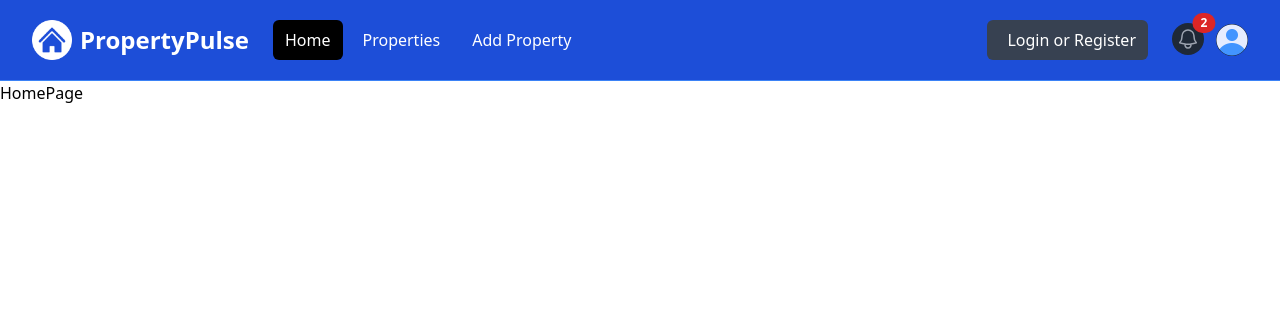
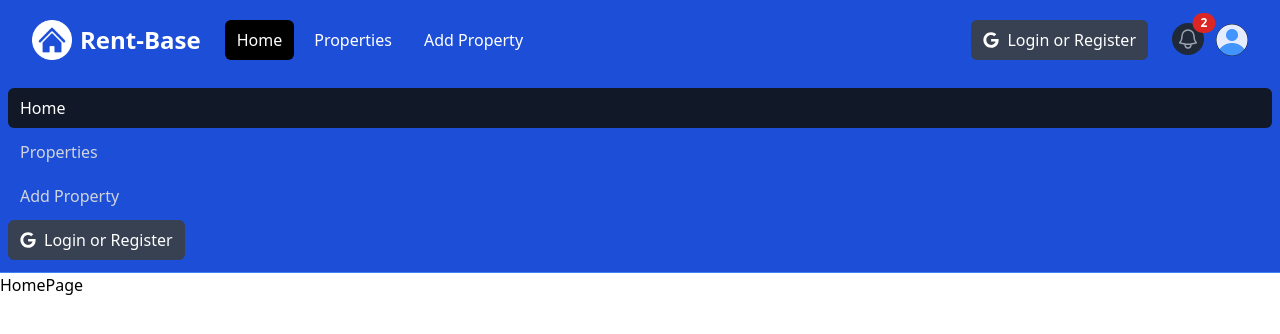
Before and after one commit to Zigmall/property-app, a Next.js app: page / in a window 1280 px wide. Shown: the top 334 px of the page. Built offline with nearby package versions, Linux system fonts and the light colour scheme.

Commit message:
feat: change all <a> tags on Link

```diff
--- a/components/Navbar.jsx
+++ b/components/Navbar.jsx
@@ -1,6 +1,8 @@
 import Image from 'next/image';
 import logo from '@/assets/images/logo-white.png';
 import profileDefault from '@/assets/images/profile.png';
+import Link from 'next/link';
+import { FaGoogle } from 'react-icons/fa';
 
 const Navbar = () => {
   return (
@@ -37,34 +39,34 @@ const Navbar = () => {
 
           <div className='flex flex-1 items-center justify-center md:items-stretch md:justify-start'>
             {/* <!-- Logo --> */}
-            <a className='flex flex-shrink-0 items-center' href='/index.html'>
+            <Link className='flex flex-shrink-0 items-center' href='/'>
               <Image className='h-10 w-auto' src={logo} alt='PropertyPulse' />
 
               <span className='hidden md:block text-white text-2xl font-bold ml-2'>
-                PropertyPulse
+                Rent-Base
               </span>
-            </a>
+            </Link>
             {/* <!-- Desktop Menu Hidden below md screens --> */}
             <div className='hidden md:ml-6 md:block'>
               <div className='flex space-x-2'>
-                <a
-                  href='/index.html'
+                <Link
+                  href='/'
                   className='text-white bg-black hover:bg-gray-900 hover:text-white rounded-md px-3 py-2'
                 >
                   Home
-                </a>
-                <a
-                  href='/properties.html'
+                </Link>
+                <Link
+                  href='/properties'
                   className='text-white hover:bg-gray-900 hover:text-white rounded-md px-3 py-2'
                 >
                   Properties
-                </a>
-                <a
-                  href='/add-property.html'
+                </Link>
+                <Link
+                  href='/properties/add'
                   className='text-white hover:bg-gray-900 hover:text-white rounded-md px-3 py-2'
                 >
                   Add Property
-                </a>
+                </Link>
               </div>
             </div>
           </div>
@@ -73,7 +75,7 @@ const Navbar = () => {
           <div className='hidden md:block md:ml-6'>
             <div className='flex items-center'>
               <button className='flex items-center text-white bg-gray-700 hover:bg-gray-900 hover:text-white rounded-md px-3 py-2'>
-                <i className='fa-brands fa-google text-white mr-2'></i>
+                <FaGoogle className='text-white mr-2' />
                 <span>Login or Register</span>
               </button>
             </div>
@@ -81,7 +83,7 @@ const Navbar = () => {
 
           {/* <!-- Right Side Menu (Logged In) --> */}
           <div className='absolute inset-y-0 right-0 flex items-center pr-2 md:static md:inset-auto md:ml-6 md:pr-0'>
-            <a href='messages.html' className='relative group'>
+            <Link href='/messages' className='relative group'>
               <button
                 type='button'
                 className='relative rounded-full bg-gray-800 p-1 text-gray-400 hover:text-white focus:outline-none focus:ring-2 focus:ring-white focus:ring-offset-2 focus:ring-offset-gray-800'
@@ -107,7 +109,7 @@ const Navbar = () => {
                 2
                 {/* <!-- Replace with the actual number of notifications --> */}
               </span>
-            </a>
+            </Link>
             {/* <!-- Profile dropdown button --> */}
             <div className='relative ml-3'>
               <div>
@@ -137,33 +139,32 @@ const Navbar = () => {
                 aria-labelledby='user-menu-button'
                 tabIndex='-1'
               >
-                <a
-                  href='/profile.html'
+                <Link
+                  href='/profile'
                   className='block px-4 py-2 text-sm text-gray-700'
                   role='menuitem'
                   tabIndex='-1'
                   id='user-menu-item-0'
                 >
                   Your Profile
-                </a>
-                <a
-                  href='saved-properties.html'
+                </Link>
+                <Link
+                  href='/properties/saved'
                   className='block px-4 py-2 text-sm text-gray-700'
                   role='menuitem'
                   tabIndex='-1'
                   id='user-menu-item-2'
                 >
                   Saved Properties
-                </a>
-                <a
-                  href='#'
+                </Link>
+                <button
                   className='block px-4 py-2 text-sm text-gray-700'
                   role='menuitem'
                   tabIndex='-1'
                   id='user-menu-item-2'
                 >
                   Sign Out
-                </a>
+                </button>
               </div>
             </div>
           </div>
@@ -171,28 +172,28 @@ const Navbar = () => {
       </div>
 
       {/* <!-- Mobile menu, show/hide based on menu state. --> */}
-      <div className='hidden' id='mobile-menu'>
+      <div className='' id='mobile-menu'>
         <div className='space-y-1 px-2 pb-3 pt-2'>
-          <a
-            href='/index.html'
+          <Link
+            href='/'
             className='bg-gray-900 text-white block rounded-md px-3 py-2 text-base font-medium'
           >
             Home
-          </a>
-          <a
-            href='/properties.html'
+          </Link>
+          <Link
+            href='/properties'
             className='text-gray-300 hover:bg-gray-700 hover:text-white block rounded-md px-3 py-2 text-base font-medium'
           >
             Properties
-          </a>
-          <a
-            href='/add-property.html'
+          </Link>
+          <Link
+            href='/properties/add'
             className='text-gray-300 hover:bg-gray-700 hover:text-white block rounded-md px-3 py-2 text-base font-medium'
           >
             Add Property
-          </a>
+          </Link>
           <button className='flex items-center text-white bg-gray-700 hover:bg-gray-900 hover:text-white rounded-md px-3 py-2 my-4'>
-            <i className='fa-brands fa-google mr-2'></i>
+            <FaGoogle className='text-white mr-2' />
             <span>Login or Register</span>
           </button>
         </div>
```
